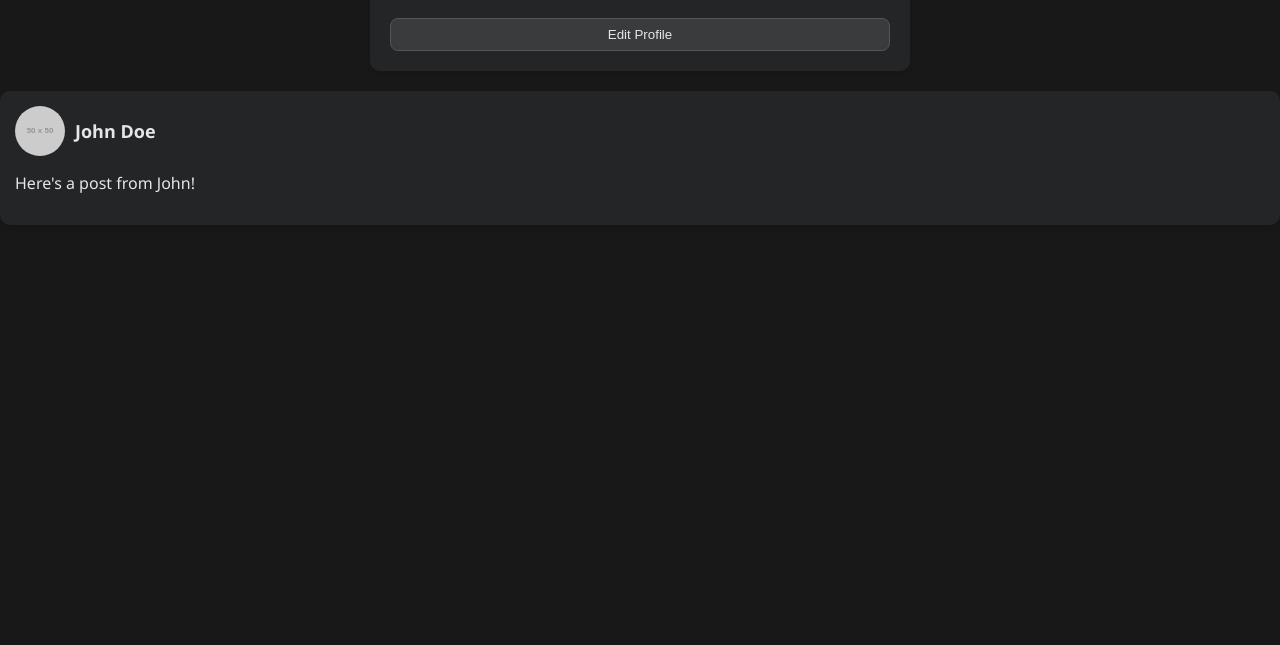
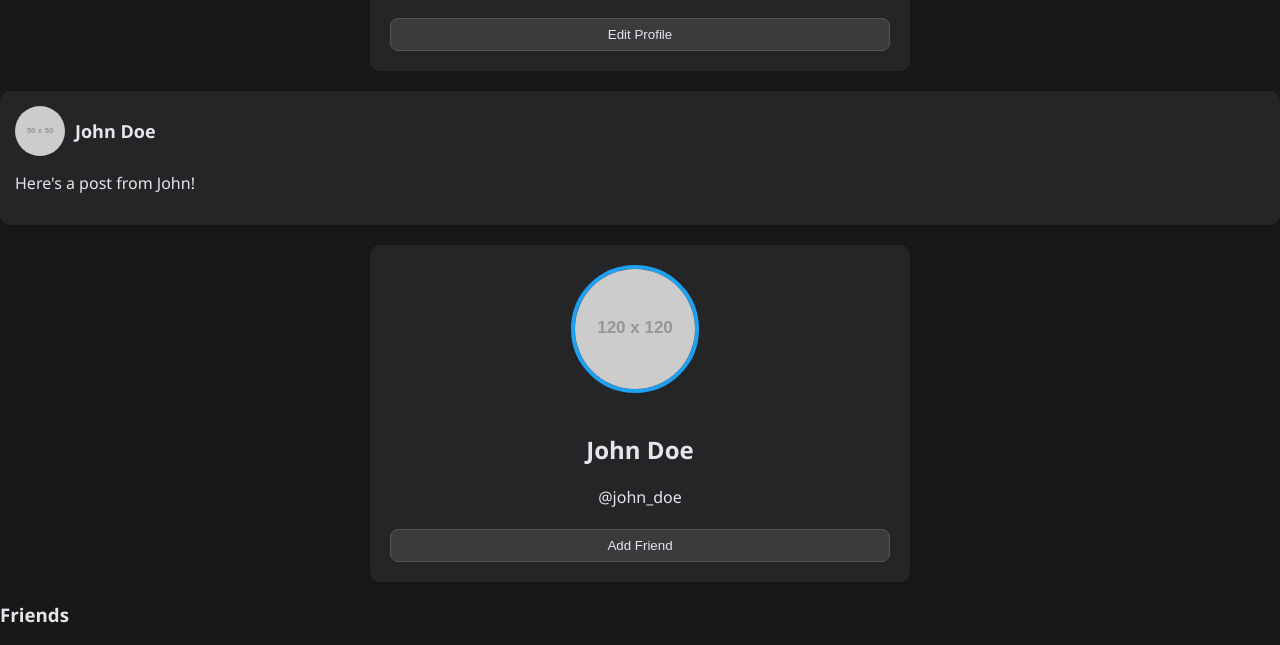
Before and after one commit to MrToads/NewGen, a plain HTML site: page profile.html in a window 1280 px wide. Shown: the part 348-993 px from the top of the page. Before the commit the page ends 800 px from the top, so only its background shows below. Drawn offline with Linux system fonts and the light colour scheme; placeholder pictures from the web are drawn by us.

Commit message:
Update profile.html

```diff
--- a/profile.html
+++ b/profile.html
@@ -38,3 +38,17 @@
     <script src="app.js"></script>
 </body>
 </html>
+<div id="profile-header">
+    <img src="https://via.placeholder.com/120" alt="Profile Picture" class="profile-img">
+    <h2>John Doe</h2>
+    <p>@john_doe</p>
+    <button onclick="toggleFriend()">Add Friend</button>
+</div>
+
+<!-- Friends List -->
+<div id="friends-list">
+    <h3>Friends</h3>
+    <ul id="friend-list">
+        <!-- Friends will be listed here -->
+    </ul>
+</div>
```
